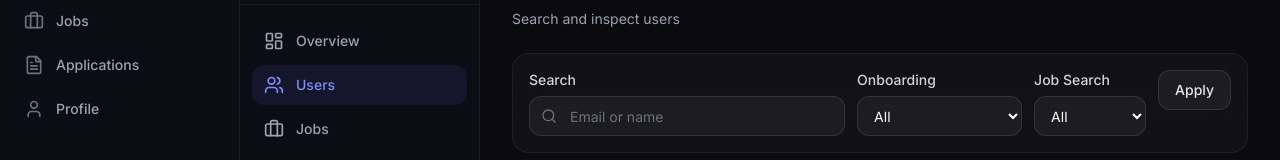
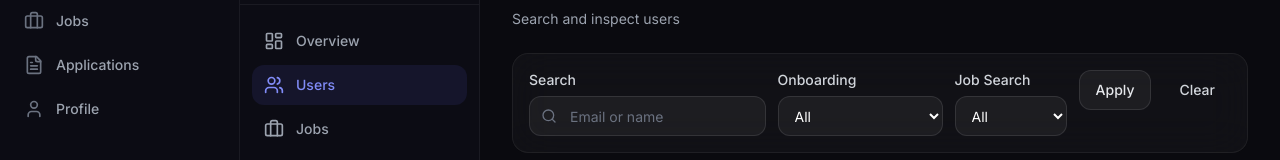
Before and after one commit to Mahi6384/JobPilot, a React (Vite) app in the folder client/: page /admin/users in a window 1280 px wide. Shown: the part 123-283 px from the top of the page. Built offline with nearby package versions, Linux system fonts and the light colour scheme; no server answers; sample sign-in values are in the browser's storage.

Commit message:
chore(admin): add clear filter actions to explorers
Adds Clear buttons to the admin Users and Jobs explorers to quickly reset filters and reload results.

```diff
--- a/client/src/pages/admin/AdminJobs.jsx
+++ b/client/src/pages/admin/AdminJobs.jsx
@@ -37,6 +37,14 @@ function AdminJobs() {
     } finally {
       setLoading(false);
     }
+  };
+
+  const handleClear = () => {
+    setSearch("");
+    setPlatform("");
+    setDateFrom("");
+    setDateTo("");
+    fetchJobs(1);
   };
 
   useEffect(() => {
@@ -94,6 +102,9 @@ function AdminJobs() {
             </div>
             <Button variant="secondary" onClick={() => fetchJobs(1)} loading={loading}>
               Apply
+            </Button>
+            <Button variant="ghost" onClick={handleClear} disabled={loading}>
+              Clear
             </Button>
           </div>
         </div>
--- a/client/src/pages/admin/AdminUsers.jsx
+++ b/client/src/pages/admin/AdminUsers.jsx
@@ -35,6 +35,13 @@ function AdminUsers() {
     } finally {
       setLoading(false);
     }
+  };
+
+  const handleClear = () => {
+    setSearch("");
+    setOnboardingStatus("");
+    setJobSearchStatus("");
+    fetchUsers(1);
   };
 
   useEffect(() => {
@@ -99,6 +106,9 @@ function AdminUsers() {
               loading={loading}
             >
               Apply
+            </Button>
+            <Button variant="ghost" onClick={handleClear} disabled={loading}>
+              Clear
             </Button>
           </div>
         </div>
```
